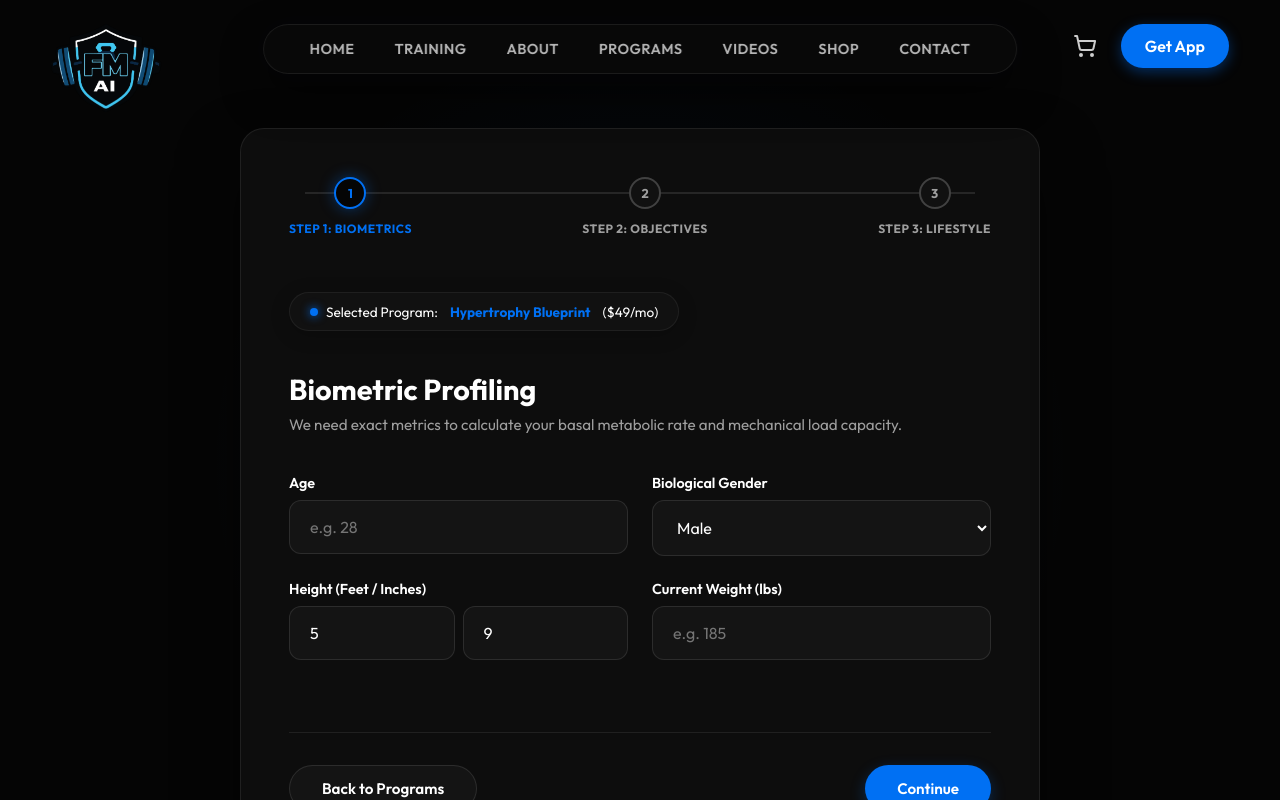
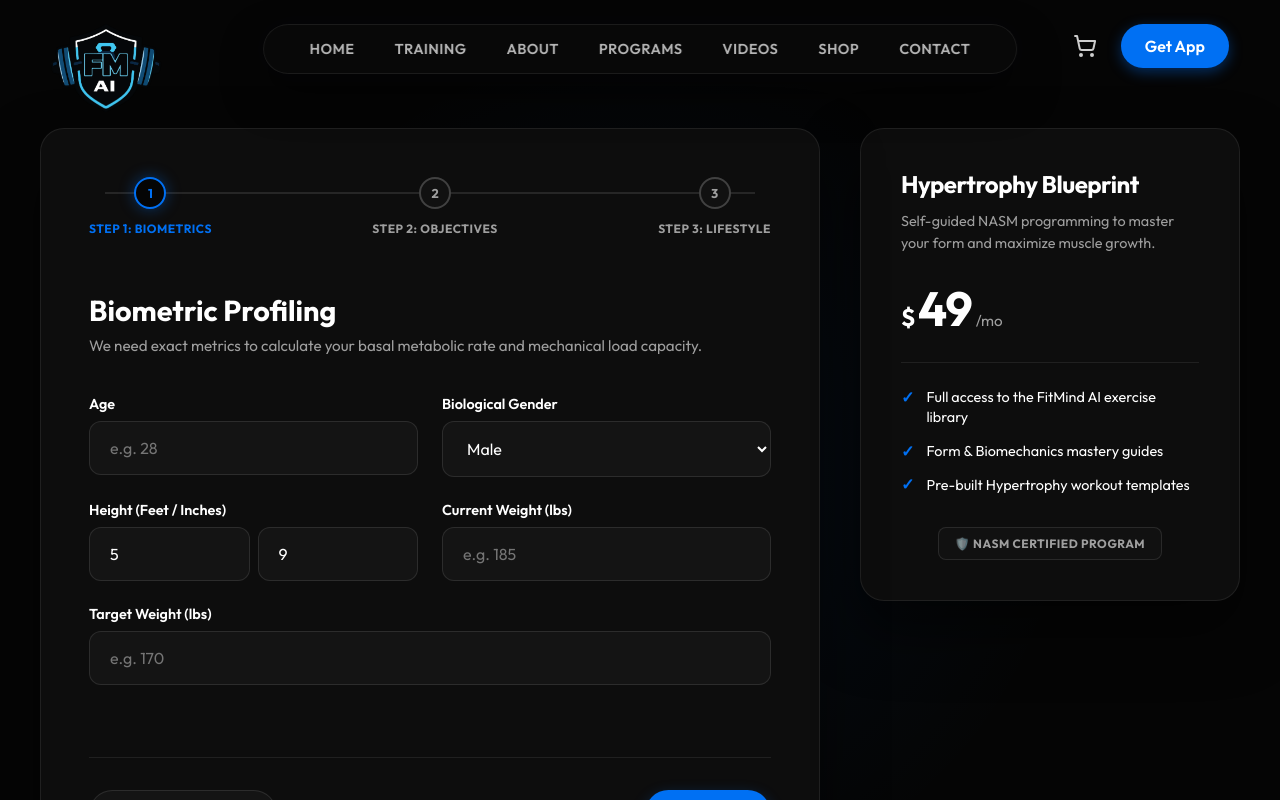
Before and after one commit to faxingberling1/fitmindai, a Next.js app: page /intake in a window 1280 px wide. Shown: the top 800 px of the page. Built offline with nearby package versions, Linux system fonts and the light colour scheme.

Commit message:
Refactor Intake wizard to premium two-column split layout with plan sidebar and complete mandatory biometrics fields

```diff
--- a/src/app/intake/page.module.css
+++ b/src/app/intake/page.module.css
@@ -342,27 +342,147 @@
   z-index: 2;
 }
 
-.selectedPlanBadge {
-  display: inline-flex;
-  align-items: center;
-  gap: 0.5rem;
-  background: rgba(255, 255, 255, 0.02);
-  border: 1px solid rgba(255, 255, 255, 0.06);
-  border-radius: 100px;
-  padding: 0.6rem 1.25rem;
-  font-size: 0.85rem;
-  font-weight: 500;
-  color: var(--text-light);
-  margin: 0 auto 2.5rem;
-  width: fit-content;
+.layoutWrapper {
+  display: flex;
+  gap: 2.5rem;
+  width: 100%;
+  max-width: 1200px;
+  margin: 0 auto;
   position: relative;
-  z-index: 2;
-  box-shadow: 0 4px 20px rgba(0, 0, 0, 0.2);
+  z-index: 1;
+  align-items: flex-start;
+  justify-content: center;
 }
 
-.planGlow {
-  width: 8px;
-  height: 8px;
-  border-radius: 50%;
-  display: inline-block;
+.sidebarCard {
+  width: 380px;
+  flex-shrink: 0;
+  background: #0d0d0d;
+  border: 1px solid rgba(255, 255, 255, 0.08);
+  border-radius: 24px;
+  padding: 2.5rem;
+  position: relative;
+  box-shadow: 0 30px 60px rgba(0, 0, 0, 0.5);
+  display: flex;
+  flex-direction: column;
 }
+
+.sidebarPopularBadge {
+  position: absolute;
+  top: -12px;
+  right: 24px;
+  background: var(--primary-blue);
+  color: #fff;
+  padding: 0.25rem 0.75rem;
+  border-radius: 100px;
+  font-size: 0.75rem;
+  font-weight: 700;
+  text-transform: uppercase;
+  letter-spacing: 0.5px;
+  box-shadow: 0 4px 12px rgba(0, 112, 243, 0.3);
+}
+
+.sidebarTitle {
+  font-size: 1.5rem;
+  font-weight: 800;
+  color: #fff;
+  margin-bottom: 0.75rem;
+  letter-spacing: -0.5px;
+}
+
+.sidebarDesc {
+  font-size: 0.9rem;
+  color: var(--text-gray);
+  line-height: 1.5;
+  margin-bottom: 1.5rem;
+}
+
+.sidebarPrice {
+  display: flex;
+  align-items: baseline;
+  margin-bottom: 1.5rem;
+}
+
+.sidebarCurrency {
+  font-size: 1.5rem;
+  font-weight: 700;
+  color: #fff;
+  margin-right: 0.15rem;
+}
+
+.sidebarPriceVal {
+  font-size: 3rem;
+  font-weight: 800;
+  color: #fff;
+  letter-spacing: -1px;
+}
+
+.sidebarInterval {
+  font-size: 0.95rem;
+  color: var(--text-gray);
+  margin-left: 0.25rem;
+}
+
+.sidebarDivider {
+  height: 1px;
+  background: rgba(255, 255, 255, 0.08);
+  margin-bottom: 1.5rem;
+  width: 100%;
+}
+
+.sidebarFeatureList {
+  list-style: none;
+  padding: 0;
+  margin: 0 0 2rem 0;
+  display: flex;
+  flex-direction: column;
+  gap: 0.85rem;
+}
+
+.sidebarFeatureItem {
+  display: flex;
+  align-items: flex-start;
+  gap: 0.75rem;
+  font-size: 0.9rem;
+  color: var(--text-light);
+  line-height: 1.4;
+}
+
+.sidebarCheckIcon {
+  color: var(--primary-blue);
+  font-weight: bold;
+  font-size: 1rem;
+  line-height: 1;
+  margin-top: 0.1rem;
+}
+
+.sidebarFooter {
+  margin-top: auto;
+  display: flex;
+  justify-content: center;
+}
+
+.nasmSeal {
+  font-size: 0.75rem;
+  font-weight: 700;
+  color: var(--text-gray);
+  border: 1px solid rgba(255, 255, 255, 0.1);
+  padding: 0.5rem 1rem;
+  border-radius: 8px;
+  background: rgba(255, 255, 255, 0.02);
+  letter-spacing: 0.5px;
+  text-align: center;
+}
+
+@media (max-width: 1100px) {
+  .layoutWrapper {
+    flex-direction: column-reverse;
+    align-items: center;
+    gap: 2rem;
+    padding: 0 1rem;
+  }
+  .sidebarCard {
+    width: 100%;
+    max-width: 800px;
+  }
+}
--- a/src/app/intake/page.tsx
+++ b/src/app/intake/page.tsx
@@ -11,10 +11,50 @@
   const searchParams = useSearchParams();
   const plan = searchParams.get('plan') || 'hypertrophy';
 
-  const planMeta: Record<string, { name: string; price: string; color: string }> = {
-    hypertrophy: { name: 'Hypertrophy Blueprint', price: '$49/mo', color: '#0070f3' },
-    elite: { name: 'Performance Elite', price: '$149/mo', color: '#0070f3' },
-    masterclass: { name: 'FitMind AI Masterclass', price: '$299/mo', color: '#0070f3' }
+  const planMeta: Record<string, {
+    name: string;
+    price: string;
+    desc: string;
+    features: string[];
+    color: string;
+    popular?: boolean;
+  }> = {
+    hypertrophy: {
+      name: 'Hypertrophy Blueprint',
+      price: '$49',
+      desc: 'Self-guided NASM programming to master your form and maximize muscle growth.',
+      features: [
+        'Full access to the FitMind AI exercise library',
+        'Form & Biomechanics mastery guides',
+        'Pre-built Hypertrophy workout templates'
+      ],
+      color: '#38bdf8'
+    },
+    elite: {
+      name: 'Performance Elite',
+      price: '$149',
+      desc: 'Direct 1-on-1 coaching and customized weekly programming from our NASM experts.',
+      features: [
+        'Everything in Hypertrophy Blueprint',
+        'Customized weekly training routines',
+        'Bi-weekly form check video reviews',
+        'Direct 1-on-1 chat with your NASM Trainer'
+      ],
+      color: '#3b82f6',
+      popular: true
+    },
+    masterclass: {
+      name: 'FitMind AI Masterclass',
+      price: '$299',
+      desc: 'The ultimate mentorship. Full nutritional profiling, live calls, and complete lifestyle scaling.',
+      features: [
+        'Everything in Performance Elite',
+        'Custom macro & nutritional profiling',
+        'Monthly 1-on-1 live strategy video calls',
+        'Priority 24/7 direct messaging'
+      ],
+      color: '#6366f1'
+    }
   };
   const currentPlan = planMeta[plan] || planMeta.hypertrophy;
 
@@ -88,6 +128,8 @@
   };
 
   return (
+    <div className={styles.layoutWrapper}>
+      {/* Left Column: Intake Card */}
       <div className={styles.container}>
         <div className={styles.progressContainer}>
           <div className={styles.progressTrack}></div>
@@ -110,11 +152,6 @@
               </span>
             </div>
           ))}
-      </div>
-
-      <div className={styles.selectedPlanBadge}>
-        <span className={styles.planGlow} style={{ backgroundColor: currentPlan.color, boxShadow: `0 0 10px ${currentPlan.color}` }}></span>
-        Selected Program: <strong style={{ color: currentPlan.color, marginLeft: '0.25rem', marginRight: '0.25rem' }}>{currentPlan.name}</strong> ({currentPlan.price})
         </div>
 
         <form onSubmit={step === totalSteps ? handleSubmit : (e) => { e.preventDefault(); handleNext(); }}>
@@ -167,6 +204,25 @@
                   <div className={styles.inputGroup}>
                     <label className={styles.label}>Current Weight (lbs)</label>
                     <input type="number" name="weight" value={formData.weight} onChange={handleInputChange} className={styles.input} placeholder="e.g. 185" required min="80" max="500" />
+                  </div>
+                </div>
+              </div>
+
+              <div className={styles.row}>
+                <div className={styles.col}>
+                  <div className={styles.inputGroup}>
+                    <label className={styles.label}>Target Weight (lbs)</label>
+                    <input
+                      type="number"
+                      name="goalWeight"
+                      value={formData.goalWeight}
+                      onChange={handleInputChange}
+                      className={styles.input}
+                      placeholder="e.g. 170"
+                      required
+                      min="80"
+                      max="500"
+                    />
                   </div>
                 </div>
               </div>
@@ -225,7 +281,7 @@
 
               <div className={styles.inputGroup} style={{ marginTop: '2rem' }}>
                 <label className={styles.label}>Training Experience Level</label>
-              <select name="experience" value={formData.experience} onChange={handleInputChange} className={styles.input}>
+                <select name="experience" value={formData.experience} onChange={handleInputChange} className={styles.input} required>
                   <option value="beginner">Beginner (0 - 1 Years)</option>
                   <option value="intermediate">Intermediate (1 - 3 Years)</option>
                   <option value="advanced">Advanced (3+ Years)</option>
@@ -257,7 +313,7 @@
                 <div className={styles.col}>
                   <div className={styles.inputGroup}>
                     <label className={styles.label}>Average Daily Sleep</label>
-                  <select name="sleep" value={formData.sleep} onChange={handleInputChange} className={styles.input}>
+                    <select name="sleep" value={formData.sleep} onChange={handleInputChange} className={styles.input} required>
                       <option value="under-6">Under 6 Hours (Poor Recovery)</option>
                       <option value="6-8">6 - 8 Hours (Optimal)</option>
                       <option value="over-8">8+ Hours (Max Recovery)</option>
@@ -266,8 +322,21 @@
                 </div>
                 <div className={styles.col}>
                   <div className={styles.inputGroup}>
+                    <label className={styles.label}>Daily Stress Level</label>
+                    <select name="stress" value={formData.stress} onChange={handleInputChange} className={styles.input} required>
+                      <option value="low">Low (Relaxed lifestyle)</option>
+                      <option value="moderate">Moderate (Normal stress)</option>
+                      <option value="high">High (High CNS fatigue)</option>
+                    </select>
+                  </div>
+                </div>
+              </div>
+
+              <div className={styles.row}>
+                <div className={styles.col}>
+                  <div className={styles.inputGroup}>
                     <label className={styles.label}>Equipment Access</label>
-                  <select name="equipment" value={formData.equipment} onChange={handleInputChange} className={styles.input}>
+                    <select name="equipment" value={formData.equipment} onChange={handleInputChange} className={styles.input} required>
                       <option value="full-gym">Full Commercial Gym</option>
                       <option value="home-gym">Home Gym (Dumbbells/Bench)</option>
                       <option value="bodyweight">Bodyweight Only</option>
@@ -293,6 +362,37 @@
 
         </form>
       </div>
+
+      {/* Right Column: Selected Plan Card */}
+      <div className={styles.sidebarCard}>
+        {currentPlan.popular && <div className={styles.sidebarPopularBadge}>Most Popular</div>}
+        <h3 className={styles.sidebarTitle}>{currentPlan.name}</h3>
+        <p className={styles.sidebarDesc}>{currentPlan.desc}</p>
+
+        <div className={styles.sidebarPrice}>
+          <span className={styles.sidebarCurrency}>$</span>
+          <span className={styles.sidebarPriceVal}>{currentPlan.price.replace('$', '')}</span>
+          <span className={styles.sidebarInterval}>/mo</span>
+        </div>
+
+        <div className={styles.sidebarDivider}></div>
+
+        <ul className={styles.sidebarFeatureList}>
+          {currentPlan.features.map((feature, idx) => (
+            <li key={idx} className={styles.sidebarFeatureItem}>
+              <span className={styles.sidebarCheckIcon}>✓</span>
+              <span>{feature}</span>
+            </li>
+          ))}
+        </ul>
+
+        <div className={styles.sidebarFooter}>
+          <div className={styles.nasmSeal}>
+            🛡️ NASM CERTIFIED PROGRAM
+          </div>
+        </div>
+      </div>
+    </div>
   );
 }
 
```
Lines whose indentation alone changed are shown as unchanged.
